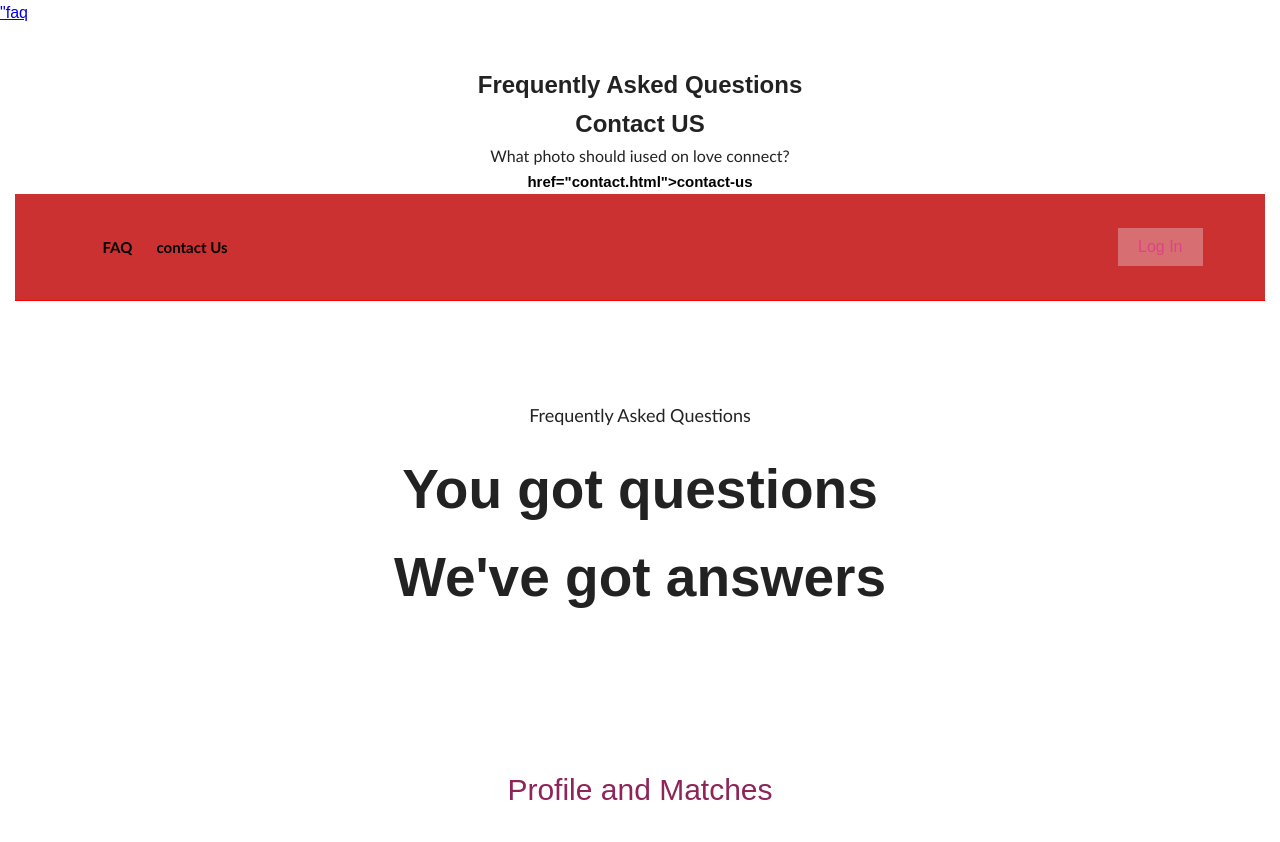
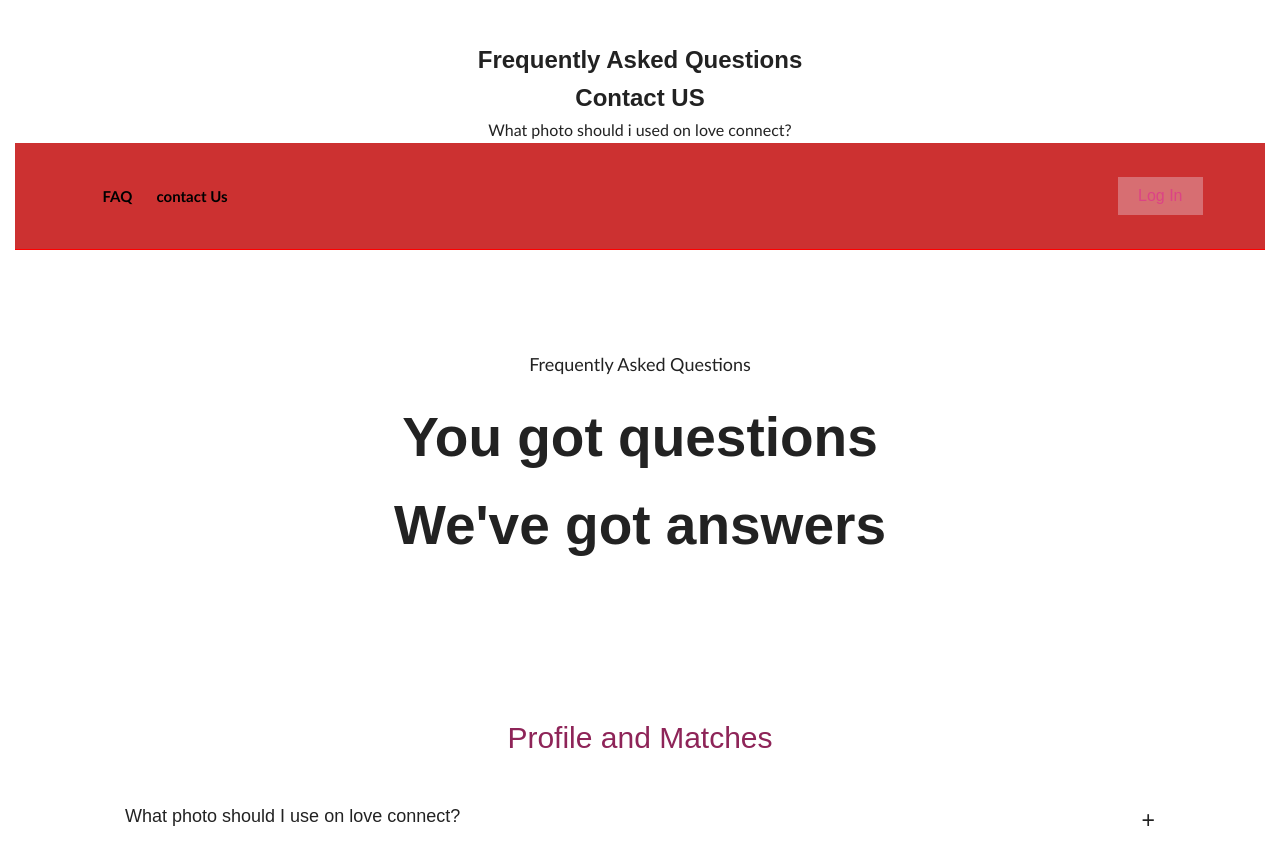
Before and after one commit to MichaelInyang/find-your-soulmate, a plain HTML site: page FAQ.html in a window 1280 px wide. Shown: the top 842 px of the page. Drawn offline with Linux system fonts and the light colour scheme.

```diff
--- a/FAQ.html
+++ b/FAQ.html
@@ -5,8 +5,8 @@
      <meta name="viewport" content="width=device-width, initial-scale=1.0">
     <title>Contact Us FAQ - LoveConnect</title>
     <link rel="stylesheet" href="assets/style.css">
-      <a
-    href="faq.html">"faq</a>
+
+
 </head>
 <body>
     <nav  class="navbar">
@@ -18,9 +18,8 @@
     <div class="container"></div>
         <h1>Contact US</h1>
 
-       <p>What photo should iused on love connect?</p>
-       <a>
-    href="contact.html">contact-us</a>
+       <p>What photo should i used on love connect?</p>
+
 <header>
 
 
```
Also changed, not shown: contact-us.html (+2 -2 lines).
